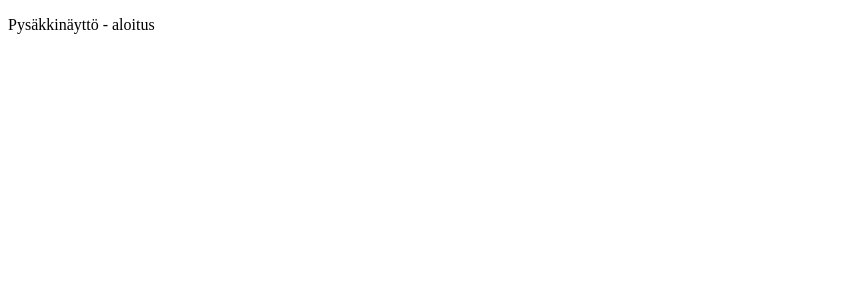
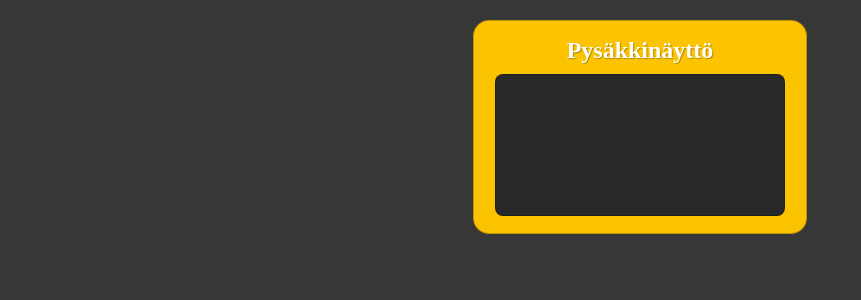
Before and after one commit to SamKallio/Pysakkinaytto, a React (Vite) app: page / in a window 1280 px wide. Shown: the top 300 px of the page, without its empty margins (0-861 px from the left). Built offline with nearby package versions, Linux system fonts and the light colour scheme.

Commit message:
updated css and base structure to resemble föli like screen

```diff
--- a/src/App.css
+++ b/src/App.css
@@ -0,0 +1,27 @@
+.container {
+  margin: auto;
+  margin-top: 20px;
+  max-width: 320px;
+  min-height: 200px;
+  background: rgb(252, 196, 0);
+  border: 1px solid rgba(0, 0, 0, 0.25);
+  padding: 6px;
+  border-radius: 16px;
+}
+
+#stopHeader {
+  color: white;
+  margin: 10px;
+  font-weight: bolder;
+  text-align: center;
+  text-shadow: 1px 1px 1px rgba(0, 0, 0, 0.3);
+}
+
+#stopScreen {
+  background-color: rgb(40, 40, 40);
+  width: 90%;
+  margin: auto;
+  min-height: 140px;
+  border-radius: 8px;
+  border: 1px solid rgba(0, 0, 0, 0.25);
+}
--- a/src/Pysakkinaytto.jsx
+++ /dev/null
@@ -1,11 +0,0 @@
-import "./App.css";
-
-function Pysakkinaytto() {
-  return (
-    <>
-      <p>Pysäkkinäyttö - aloitus</p>
-    </>
-  );
-}
-
-export default Pysakkinaytto;
--- /dev/null
+++ b/src/components/BusStopScreen.jsx
@@ -0,0 +1,12 @@
+import "../App.css";
+
+function BusStopScreen() {
+  return (
+    <div className="container">
+      <h2 id="stopHeader">Pysäkkinäyttö</h2>
+      <div id="stopScreen"></div>
+    </div>
+  );
+}
+
+export default BusStopScreen;
--- a/src/index.css
+++ b/src/index.css
@@ -0,0 +1,4 @@
+body {
+  background-color: rgb(55, 55, 55);
+  overflow: hidden;
+}
--- a/src/main.jsx
+++ b/src/main.jsx
@@ -1,10 +1,10 @@
 import React from "react";
 import ReactDOM from "react-dom/client";
-import Pysakkinaytto from "./Pysakkinaytto.jsx";
+import BusStopScreen from "./components/BusStopScreen.jsx";
 import "./index.css";
 
 ReactDOM.createRoot(document.getElementById("root")).render(
   <React.StrictMode>
-    <Pysakkinaytto />
+    <BusStopScreen />
   </React.StrictMode>
 );
```
